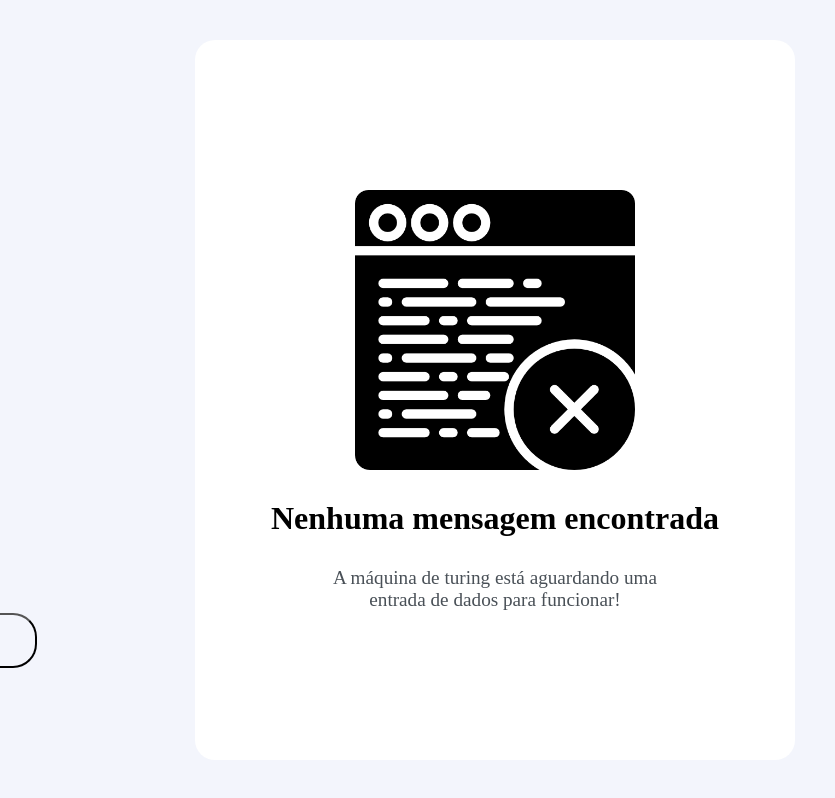
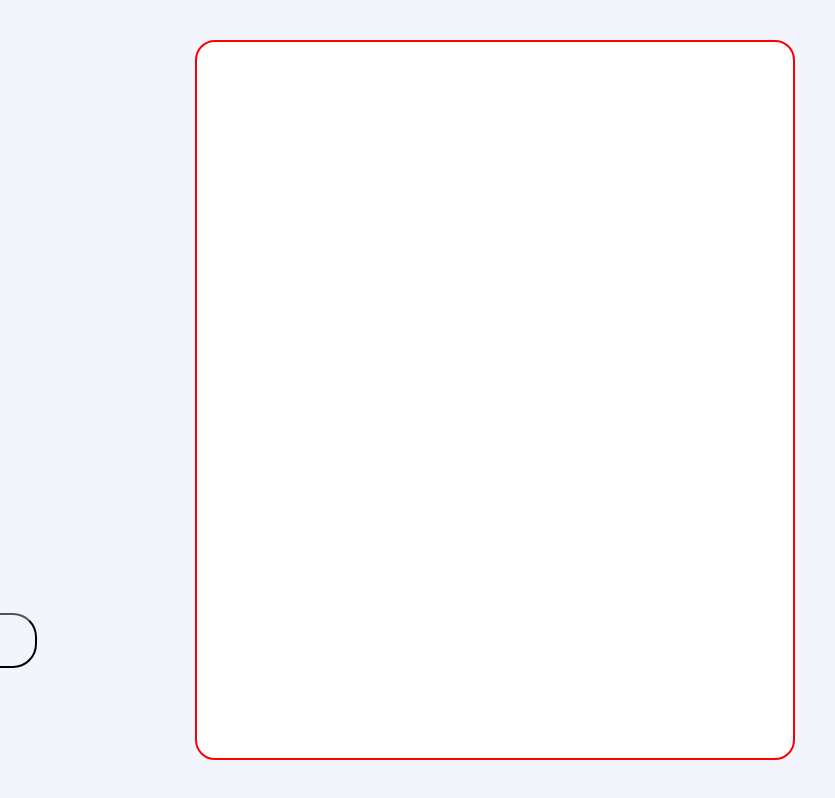
Before and after one commit to MarcosTenorioDev/Programa-ONE, a plain HTML site: page index.html in a window 1280 px wide. Both pictures are taken after a click on the button "Criptografar". Shown: the full height of the page, 445-1280 px from the left. Drawn offline with Linux system fonts and the light colour scheme.

Commit message:
:sparkles: feat: add function encript code

```diff
--- a/assets/style/style.css
+++ b/assets/style/style.css
@@ -103,16 +103,20 @@ label{
     flex-direction: column;
     justify-content: center;
     width: 50%;
-    text-align: center;
+    align-items: center;
+    border: 2px solid red;
+    height: 100%;
 }
 
-.imageNotFoundBox{
+#imageNotFoundBox{
     display: flex;
     flex-direction: column;
     justify-content: center;
     align-items: center;
+    text-align: center;
     gap: 30px;
     padding: 20px;
+    margin-top: 5%;
 }
 
 .imageNotFound{
@@ -132,3 +136,21 @@ label{
     max-width: 60%;
     color: #495057;
 }
+.hide{
+    display: none;
+}
+#resultBox{
+    width: 90%;
+    height: 80%;
+    display: flex;
+    align-items: baseline;
+    justify-content: center;
+    text-align: center;
+}
+#result{
+    font-size: 1.7rem;
+    width: 100%;
+    max-height: 90%;
+    word-wrap: break-word;
+    text-align: start;
+}
--- a/index.html
+++ b/index.html
@@ -20,7 +20,7 @@
 
         <main id="">
             <div class="inputBox">
-                <textarea autocomplete="off" rows="10" placeholder="Digite seu texto" autofocus id="mainInput"></textarea>
+                <textarea maxlength="390" autocomplete="off" rows="10" placeholder="Digite seu texto" autofocus id="mainInput"></textarea>
                 <label for="mainInputInfo"><img src="assets/images/alert.svg" alt="">apenas letras minúsculas e sem acento</label>
             </div>
 
@@ -34,10 +34,14 @@
 
     <div id="rightSide">
 
-            <div class="imageNotFoundBox">
+            <div id="imageNotFoundBox">
                 <img class="imageNotFound" src="assets/images/notFound.png" alt="" id="imageNotFound">
                 <label for="imageNotFound" id="labelImage">Nenhuma mensagem encontrada</label>
-                <p class="imageDescription">A máquina de turing está aguardando uma entrada de dados para funcionar!</p>
+                <p class="imageDescription" id="imageDescription">A máquina de turing está aguardando uma entrada de dados para funcionar!</p>
+            </div>
+
+            <div id="resultBox">
+                <p id="result"></p>
             </div>
     </div>
 
--- a/script.js
+++ b/script.js
@@ -0,0 +1,45 @@
+//Declarando variáveis
+let inputText = document.getElementById('mainInput');
+let buttonEncrypt = document.getElementById('btn1');
+let buttonDecrypt = document.getElementById('btn2');
+let imageNotFound = document.getElementById('imageNotFound');
+let labelImage = document.getElementById('labelImage');
+let imageDescription = document.getElementById('imageDescription');
+let result = document.getElementById('result');
+
+
+//Função main
+buttonEncrypt.onclick = () =>{
+    codeToEncrypt = inputText.value; //código para ser criptografado (input)
+    encrypt(codeToEncrypt); //processo de criptogração (função)
+    codeEncrypted = encrypt(codeToEncrypt); //codigo criptografado (output)
+    hideRightSideElements(); //Função para esconder os elementos estáticos do outrput
+    showCodeEncrypt(codeEncrypted); //Função para mostrar o código criptografado no HTML
+
+
+}
+
+//função para encriptar os dados
+const encrypt = (codeToEncrypt) =>{
+
+    codeToEncrypt = codeToEncrypt
+    .replaceAll('e', 'enter')
+    .replaceAll('i', 'imes')
+    .replaceAll('o', 'ober')
+    .replaceAll('a', 'ai')
+    .replaceAll('u','ufat');
+
+    return codeToEncrypt
+
+}
+
+//Função para mostrar o código criptografado no HTML
+const showCodeEncrypt = (codeEncrypted) =>{
+    result.innerHTML = `${codeEncrypted}`
+}
+//Função para esconder os elementos estáticos do output
+const hideRightSideElements = () =>{
+    imageNotFound = imageNotFound.classList.add('hide');
+    labelImage = labelImage.classList.add('hide');
+    imageDescription = imageDescription.classList.add('hide');
+}
```
